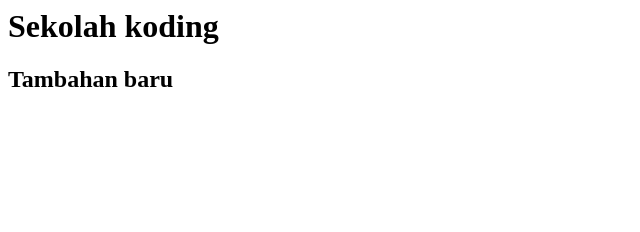
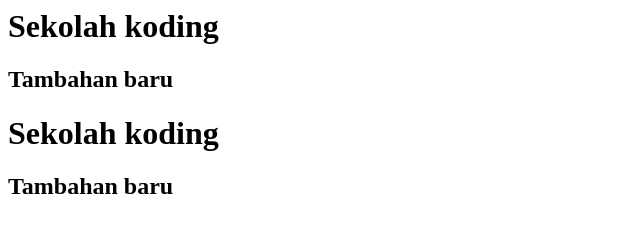
Before and after one commit to alfanjuni/tutorial, a plain HTML site: page index.html in a window 1280 px wide. Shown: the whole page, without its empty margins (0-640 px from the left). Drawn offline with Linux system fonts and the light colour scheme.

Commit message:
ubah dari github

```diff
--- a/index.html
+++ b/index.html
@@ -1,2 +1,4 @@
 <h1>Sekolah koding</h1>
 <h2>Tambahan baru</h2>
+<h1>Sekolah koding</h1>
+<h2>Tambahan baru</h2>
```
